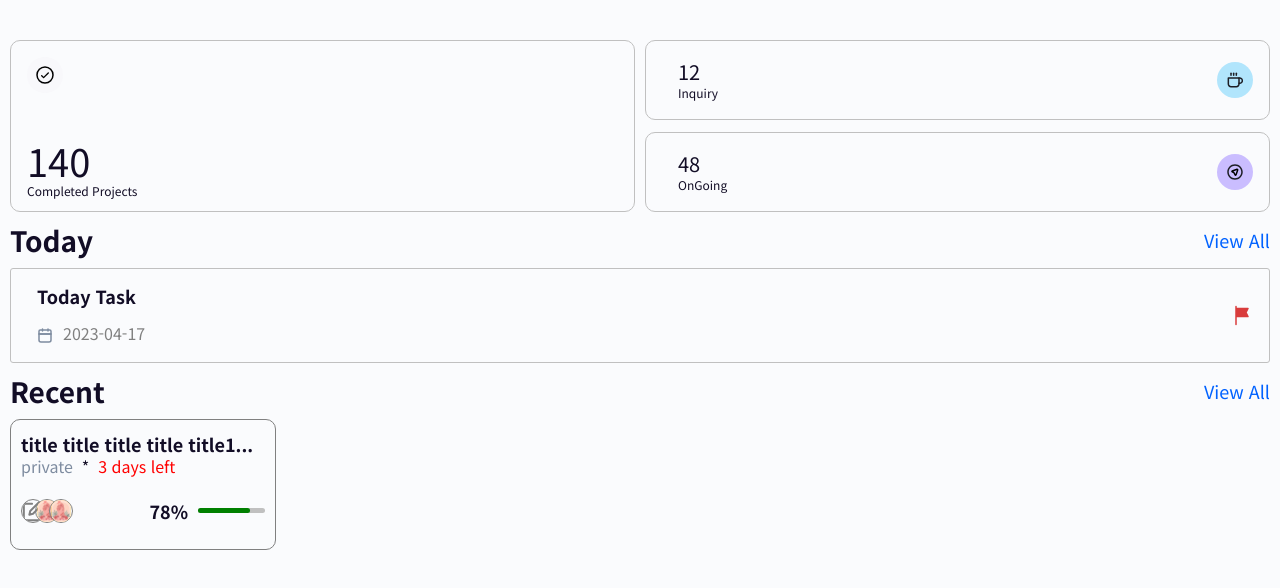
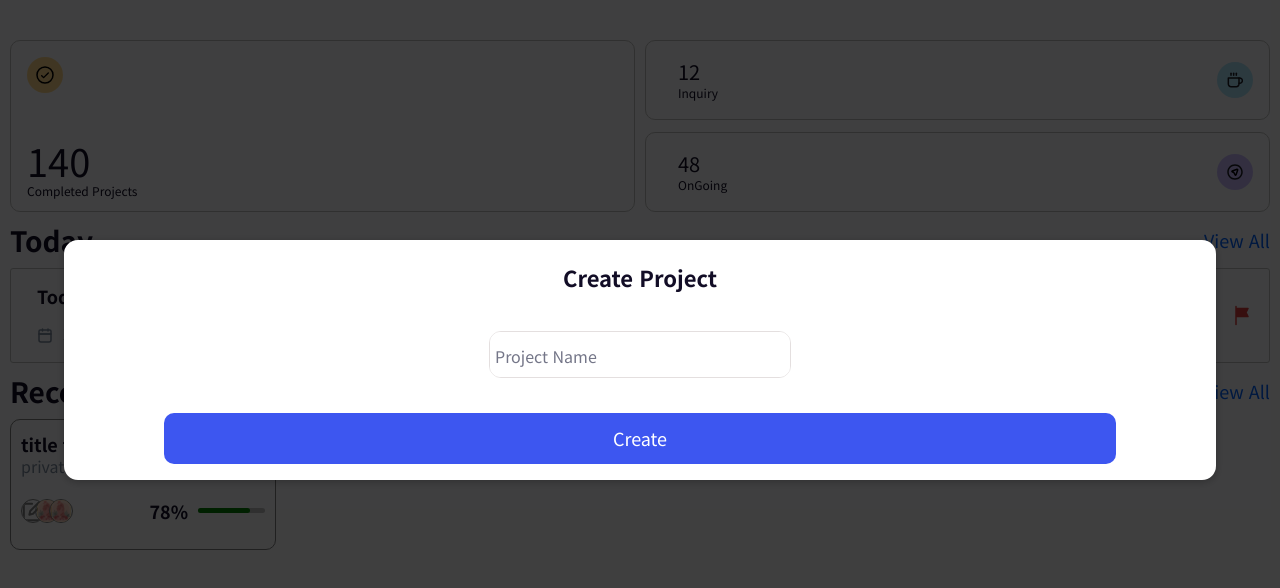
Before and after one commit to youss95/my-front, a React (Create React App) app: page / in a window 1280 px wide. Shown: the top 588 px of the page. Built offline with nearby package versions, Linux system fonts and the light colour scheme.

Commit message:
modal 수정

```diff
--- a/src/components/common/Input.js
+++ b/src/components/common/Input.js
@@ -48,6 +48,9 @@ export const Input = styled.input`
   ::placeholder {
     color: #747688;
     font-size: 16px;
+  }
+  :focus {
+    border: 2px solid blue;
   }
 `;
 
--- a/src/components/common/Modal.js
+++ b/src/components/common/Modal.js
@@ -13,10 +13,10 @@ const Backdrop = styled.div`
 
 const ModalOverlay = styled.div`
   position: fixed;
-  top: 20vh;
+  top: 30vh;
   left: 5%;
-  width: 90%;
-  height: 40vh;
+  width: ${props => props.width};
+  height: ${props => props.height};
   background-color: white;
   padding: 1rem;
   border-radius: 14px;
@@ -26,13 +26,28 @@ const ModalOverlay = styled.div`
   flex-direction: column;
   align-items: center;
 `;
+const ModalHeader = styled.div`
+  width: 100%;
+  height: 30px;
+  font-weight: 600;
+  font-size: 22px;
+  text-align: center;
+  padding: 10px;
+  margin-bottom: 45px;
+`;
 let portalElement = document.getElementById('modal');
 
-const Modal = ({ children, showModalHandler }) => {
+const Modal = ({ children, showModalHandler, height, width, header }) => {
   return (
     <>
       {createPortal(<Backdrop onClick={showModalHandler} />, portalElement)}
-      {createPortal(<ModalOverlay>{children}</ModalOverlay>, portalElement)}
+      {createPortal(
+        <ModalOverlay height={height} width={width}>
+          <ModalHeader>{header}</ModalHeader>
+          {children}
+        </ModalOverlay>,
+        portalElement,
+      )}
     </>
   );
 };
--- a/src/components/common/task/Round.js
+++ b/src/components/common/task/Round.js
@@ -10,7 +10,7 @@ const Wrapper = styled.div`
     } else if (props.type === 'On') {
       return '#CABDFF';
     } else {
-      return '#F8F8FB';
+      return '#FFD88D';
     }
   }};
   display: flex;
--- a/src/components/layout/MobileBottomNav.js
+++ b/src/components/layout/MobileBottomNav.js
@@ -1,5 +1,5 @@
-import React from 'react';
-import styled from 'styled-components';
+import React, { useState } from 'react';
+import styled, { css } from 'styled-components';
 import PALETTE from '../../constants/palette';
 import { Link } from 'react-router-dom';
 import { RiHomeSmileFill, RiCalendarCheckFill, RiMapPinFill, RiUserFill } from 'react-icons/ri';
@@ -53,13 +53,23 @@ const StyledLink = styled(Link)`
     font-size: 1.8rem;
     margin-bottom: 0.3rem;
   }
-  &.active,
-  &:focus {
-    color: ${PALETTE.BLACK[0]};
-    svg {
-      color: ${PALETTE.BLUE[1]};
+  ${props => {
+    if (props.active) {
+      return css`
+        color: ${PALETTE.BLACK[0]};
+        svg {
+          color: ${PALETTE.BLUE[1]};
+        }
+      `;
+    } else {
+      return css`
+        color: ${PALETTE.WHITE[1]};
+        svg {
+          color: #dadada;
+        }
+      `;
     }
-  }
+  }}
 `;
 
 const PlusIcon = styled.div`
@@ -86,16 +96,21 @@ const PlusIcon = styled.div`
   }
 `;
 const MobileBottomNav = () => {
+  const tabList = ['1', '2', '3', '4'];
+  const [currentTab, setCurrentTab] = useState(tabList[0]);
+  const changeTabStatus = tabName => {
+    setCurrentTab(tabName);
+  };
   return (
     <Container>
-      <StyledLink to="/" className="active">
+      <StyledLink to="/" active={currentTab === '1'} onClick={() => changeTabStatus('1')}>
         <RiHomeSmileFill />
         <span>Explore</span>
       </StyledLink>
 
-      <StyledLink to="/">
+      <StyledLink to="/task" active={currentTab === '2'} onClick={() => changeTabStatus('2')}>
         <RiCalendarCheckFill />
-        <span>이벤트</span>
+        <span>Task</span>
       </StyledLink>
 
       <StyledLink to="/">
@@ -107,14 +122,14 @@ const MobileBottomNav = () => {
         </AddEventButton>
       </StyledLink>
 
-      <StyledLink to="/">
+      <StyledLink to="/project" active={currentTab === '3'} onClick={() => changeTabStatus('3')}>
         <RiMapPinFill />
-        <span>지도</span>
+        <span>Project</span>
       </StyledLink>
 
-      <StyledLink to="/">
+      <StyledLink to="/" active={currentTab === '4'} onClick={() => changeTabStatus('4')}>
         <RiUserFill />
-        <span>프로필</span>
+        <span>Profile</span>
       </StyledLink>
     </Container>
   );
--- a/src/components/project/ProjectUnit.js
+++ b/src/components/project/ProjectUnit.js
@@ -5,6 +5,7 @@ import Status from './status/Status';
 
 const Wrapper = styled.div`
   margin-bottom: 15px;
+  margin-top: 10px;
 `;
 const ProjectUnit = ({ status }) => {
   return (
@@ -12,7 +13,7 @@ const ProjectUnit = ({ status }) => {
       <Wrapper>
         <Status status={status} />
         <ProjectName />
-        <ProjectTask />
+        <ProjectTask name={'오늘은 끝'} />
         <ProjectTask />
       </Wrapper>
     </>
--- a/src/components/project/detail/ProjectTask.js
+++ b/src/components/project/detail/ProjectTask.js
@@ -4,11 +4,12 @@ import img from '../../../assets/images/violin.svg';
 const Wrapper = styled.div`
   border-bottom: 1px solid black;
   width: 100%;
-  height: 40px;
+  height: 50px;
   display: flex;
   justify-content: space-between;
   align-items: center;
-  padding: 5px;
+  padding: 10px;
+  font-weight: 600;
 `;
 
 const ProjectTask = ({ name }) => {
--- a/src/pages/Home/Home.js
+++ b/src/pages/Home/Home.js
@@ -1,5 +1,8 @@
+import { StyledButton } from 'components/common/Button';
 import RecentTaskCard from 'components/common/card/RecentTaskCard';
 import TodayTaskCard from 'components/common/card/TodayTaskCard';
+import StyledInput from 'components/common/Input';
+import Modal from 'components/common/Modal';
 import SubHeader from 'components/common/SubHeader';
 import TaskInfo from 'components/task/TaskInfo';
 import React from 'react';
@@ -8,6 +11,7 @@ import * as Styled from './Home.style';
 const Home = () => {
   const title = 'title title title title title11';
   return (
+    <>
       <Styled.Wrapper>
         <TaskInfo />
         <SubHeader text={'Today'} />
@@ -15,6 +19,13 @@ const Home = () => {
         <SubHeader text={'Recent'} />
         <RecentTaskCard title={title} />
       </Styled.Wrapper>
+      <Modal height={'30vh'} width={'90%'} header={'Create Project'}>
+        <StyledInput type={'text'} placeholder={'Project Name'} />
+        <StyledButton size={'lg'} backcolor={'#3D56F0'} color={'white'}>
+          Create
+        </StyledButton>
+      </Modal>
+    </>
   );
 };
 
```
Lines whose indentation alone changed are shown as unchanged.
